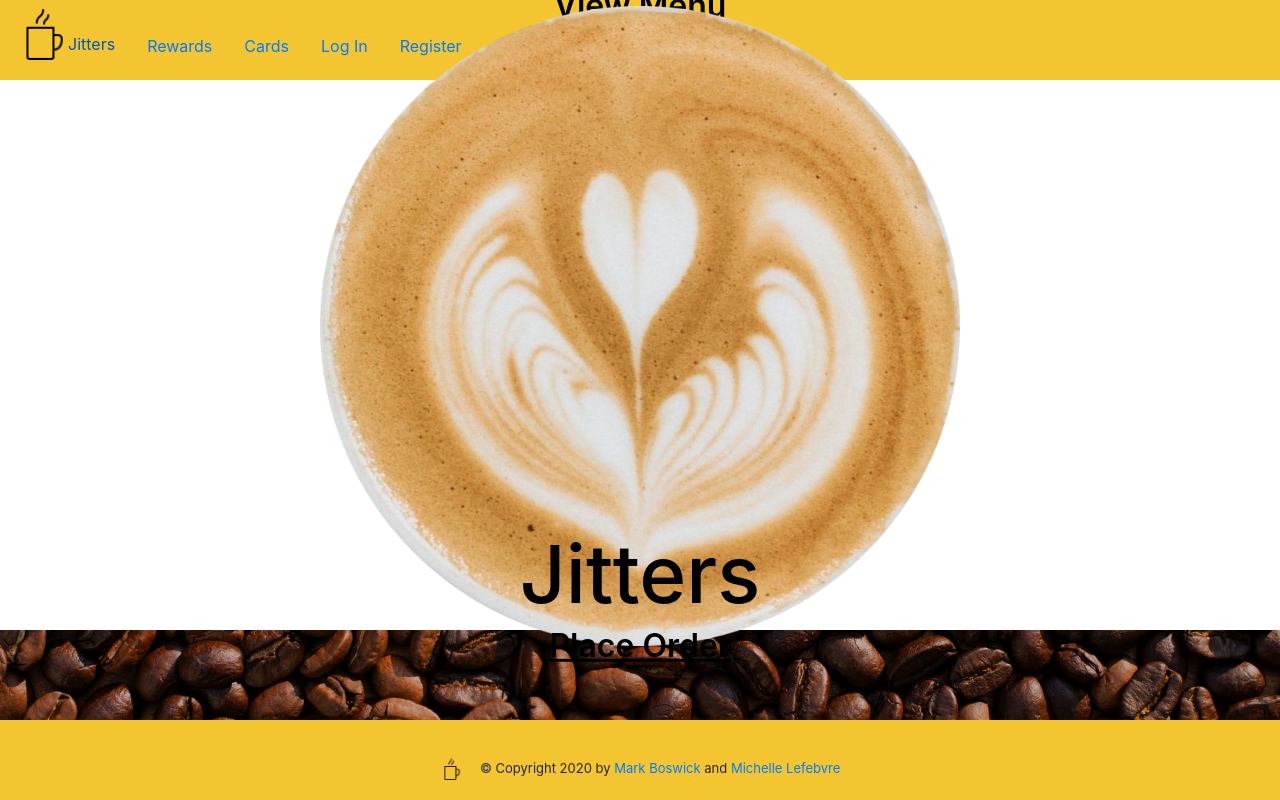
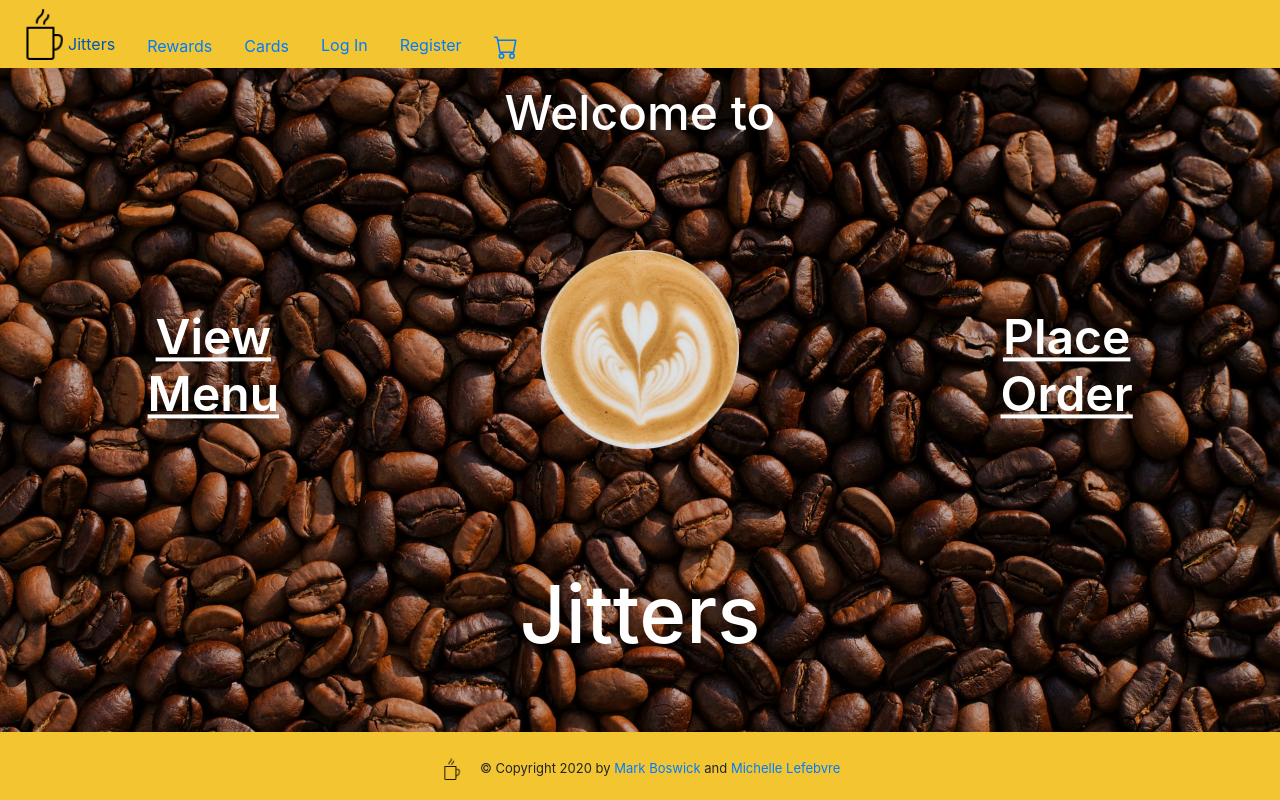
Before and after one commit to Michelle-Lefebvre/ProjectJitters, a PHP site: template templates/index.html.twig in a window 1280 px wide. Run offline with PHP 8.4, Linux system fonts and the light colour scheme; the template is opened without the code that fills it, so the values that code supplies are empty; some libraries are stand-ins or nearby versions.

Commit message:
change shopping cart icon, fix css for home page, switched css body height from % to vh as it effects other elements

```diff
--- a/styles/styles.css
+++ b/styles/styles.css
@@ -4,7 +4,7 @@ body {
     box-sizing: border-box;
     margin: 0;
     padding: 0;
-    min-height: 100%;
+    height: 100vh;
     padding-bottom: 58px;
 }
 
--- a/styles/stylesHome.css
+++ b/styles/stylesHome.css
@@ -4,8 +4,8 @@
     background-size: cover;
     background-position: center;
     width: 100vw;
-    height: 80vh;
-    /* center */
+    height: 83vh;
+    /* center vertical & horizontal*/
     position: absolute;
     top: 50%;
     left: 50%;
@@ -13,28 +13,40 @@
     text-align: center;
 }
 
-img>#coffeeDesign {
-    width: 50%;
+/* img>#coffeeDesign {
+    width: 25%;
+} */
+
+main >.row {
+    color: white;
+    /* align-content: center; */
 }
 
-main >.row {
-    background: white;
+main .row1 .row3{
+    height: 25vh;
+  /* center vertical & horizontal*/
+  position: absolute;
+  top: 50%;
+  left: 50%;
+  transform: translate(-50%, -50%);
+  text-align: center;
+}
+
+main .row2 {
+    height: 50vh;
     align-content: center;
 }
 
-main .row1 .row3 {
-    height: 15vh;
-
-}
-
 .textWhite {
-    color: black;
+    color: white;
     text-align: center;
     align-content: center;
+    margin-top: 1rem;
+    font-size: 3rem;
 }
 
 .goto {
-    color: black;
+    color: white;
     font-weight: 600;
     text-decoration: underline;
     position: absolute;
@@ -44,11 +56,6 @@ main .row1 .row3 {
     text-align: center;
 }
 
-main .row2 {
-    height: 50vh;
-    align-content: center;
-}
-
 .companyName {
     font-size: 5rem;
 }
--- a/templates/index.html.twig
+++ b/templates/index.html.twig
@@ -1,11 +1,10 @@
 {% extends "master.html.twig" %}
 {% block head %}
-{# {% block title %}Jitters home{% endblock title %} #}
-<link rel="stylesheet" href="/styles/stylesHome.css"/>
+<link rel="stylesheet" href="styles/stylesHome.css"/>
 {% endblock head %}
 
 {% block content %}
-<main id="homeBg">
+<main id="homeBg" class="container-fluid">
 		<div class="row row1">
 			<div class="col">
 				<h2 class="textWhite">Welcome to</h2>
@@ -13,13 +12,13 @@
 		</div>
 
 		<div class="row row2">
-			<div class="col col-sm-12">
+			<div class="col-4">
 				<a href="/menu"><h2 class="textWhite goto">View Menu</h2></a>
 			</div>
-			<div class="col col-sm-12">
+			<div class="col-4">
 				<img src="/images/coffeeDesign.png" width="50%"/>
 			</div>
-			<div class="col col-sm-12">
+			<div class="col-4">
 			<a href="/order"><h2 class="textWhite goto">Place Order</h2></a>
 			</div>
 		</div>
--- a/templates/master.html.twig
+++ b/templates/master.html.twig
@@ -12,10 +12,10 @@
 		<script src="https://cdn.jsdelivr.net/npm/popper.js@1.16.0/dist/umd/popper.min.js"></script>
 		<script src="https://stackpath.bootstrapcdn.com/bootstrap/4.5.0/js/bootstrap.min.js"></script>
 		{# Google Fonts #}
-		<link href="https://fonts.googleapis.com/css2?family=Open+Sans&family=Oxygen:wght@400;700&family=Roboto:wght@500&display=swap" rel="stylesheet">
+		<link
+		href="https://fonts.googleapis.com/css2?family=Open+Sans&family=Oxygen:wght@400;700&family=Roboto:wght@500&display=swap" rel="stylesheet">
 		{# Jitter stylesheets #}
-		<link rel="stylesheet" href="/styles/styles.css"/>
-		{% block head %}{% endblock %}
+		<link rel="stylesheet" href="/styles/styles.css"/> {% block head %}{% endblock %}
 		</head>
 		<body>
 			<header>
@@ -40,10 +40,7 @@
 									<li class="nav-item">
 										<a class="nav-link" href="/logout">Logout</a>
 									</li>
-								<li class="nav-item">
-									<a class="nav-link" href="/cart">
-									<i class="fas fa-cart-plus" alt="shopping cart"></i></a>
-								</li>
+
 								</ul>
 							{% else %}
 								<ul class="nav">
@@ -60,6 +57,13 @@
 									</li>
 									<li class="nav-item">
 										<a href="/register" class="nav-item nav-link">Register</a>
+									</li>
+									<li class="nav-item">
+										<a class="nav-link" href="/cart">
+											<svg width="1.5em" height="1.5em" viewbox="0 0 16 16" class="bi bi-cart" fill="currentColor" xmlns="http://www.w3.org/2000/svg">
+												<path fill-rule="evenodd" d="M0 1.5A.5.5 0 0 1 .5 1H2a.5.5 0 0 1 .485.379L2.89 3H14.5a.5.5 0 0 1 .491.592l-1.5 8A.5.5 0 0 1 13 12H4a.5.5 0 0 1-.491-.408L2.01 3.607 1.61 2H.5a.5.5 0 0 1-.5-.5zM3.102 4l1.313 7h8.17l1.313-7H3.102zM5 12a2 2 0 1 0 0 4 2 2 0 0 0 0-4zm7 0a2 2 0 1 0 0 4 2 2 0 0 0 0-4zm-7 1a1 1 0 1 0 0 2 1 1 0 0 0 0-2zm7 0a1 1 0 1 0 0 2 1 1 0 0 0 0-2z"/>
+											</svg>
+										</a>
 									</li>
 								</ul>
 							{% endif %}
@@ -80,6 +84,6 @@
 						<a href="https://www.linkedin.com/in/michellelefebvre1/">Michelle Lefebvre</a>
 					{% endblock footer %}
 				</footer>
-
+			</body>
 		</body>
 	</html>
```
Lines whose indentation alone changed are shown as unchanged.
